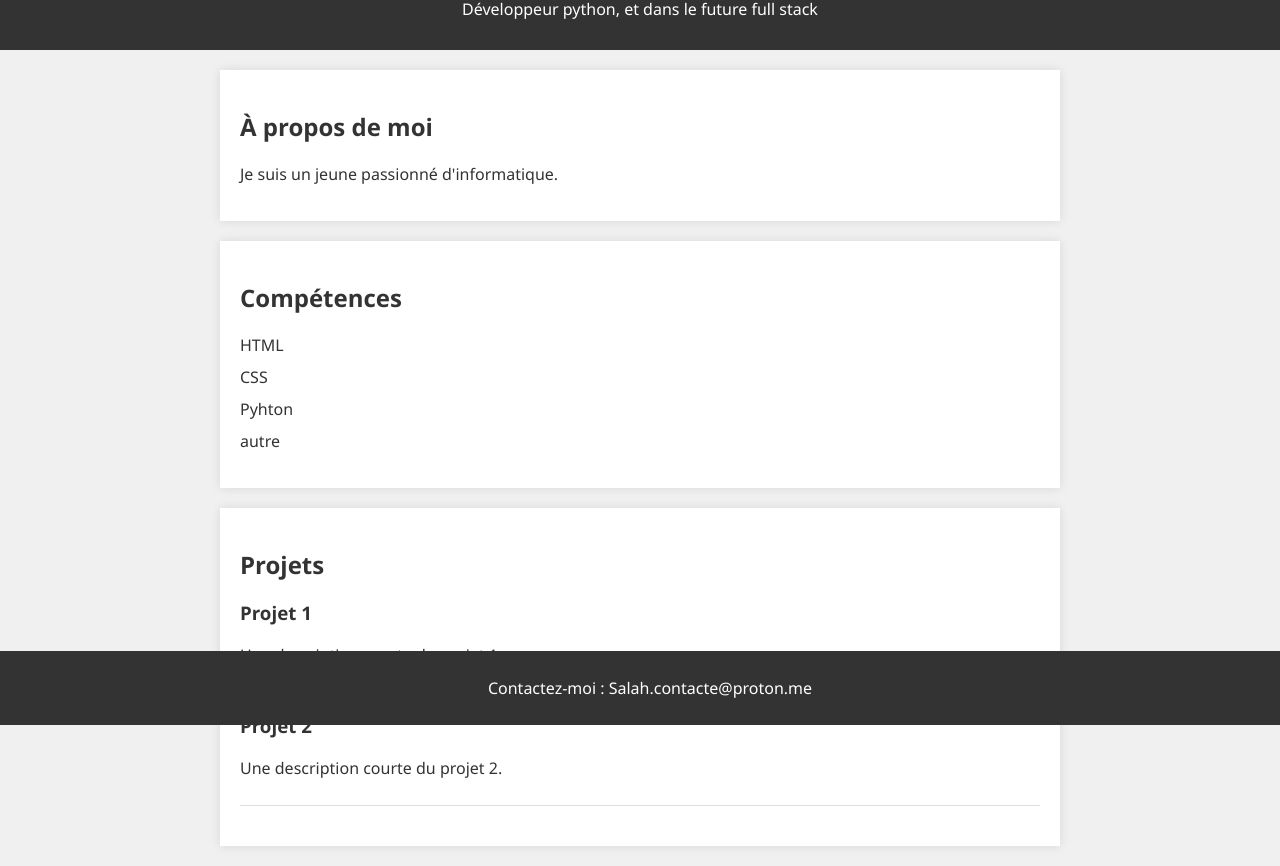
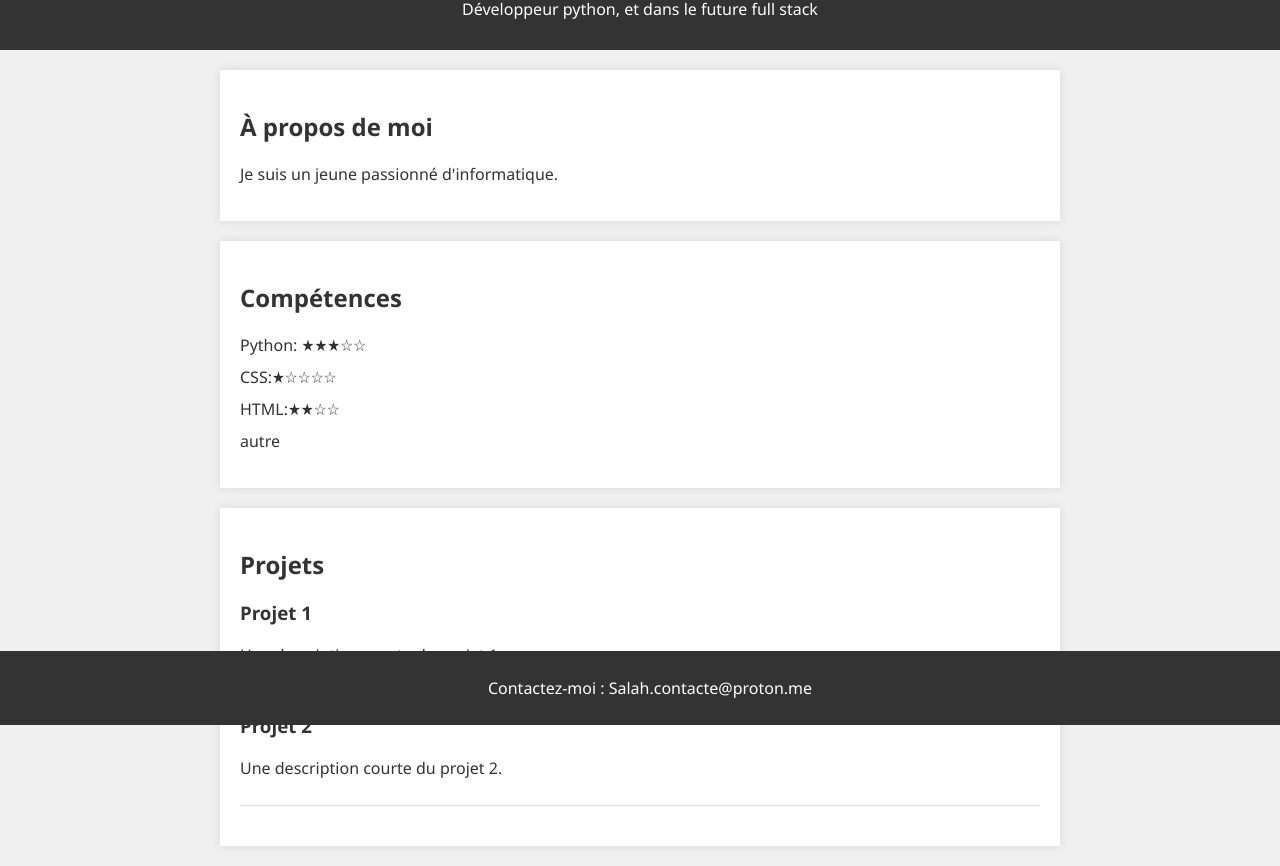
Before and after one commit to HandleUSe/Portfolio, a plain HTML site: page index.html in a window 1280 px wide. Shown: the part 75-941 px from the top of the page. Drawn offline with Linux system fonts and the light colour scheme.

Commit message:
ajout d'un system d'etoile pour la qualifications du niveau de maitrise

```diff
--- a/index.html
+++ b/index.html
@@ -21,9 +21,9 @@
     <section id="skills">
         <h2>Compétences</h2>
         <ul>
-            <li>HTML</li>
-            <li>CSS</li>
-            <li>Pyhton</li>
+            <li>Python: ★★★☆☆ </li>
+            <li>CSS:★☆☆☆☆ </li>
+            <li>HTML:★★☆☆</li>
             <li>autre</li>
         </ul>
     </section>
```
